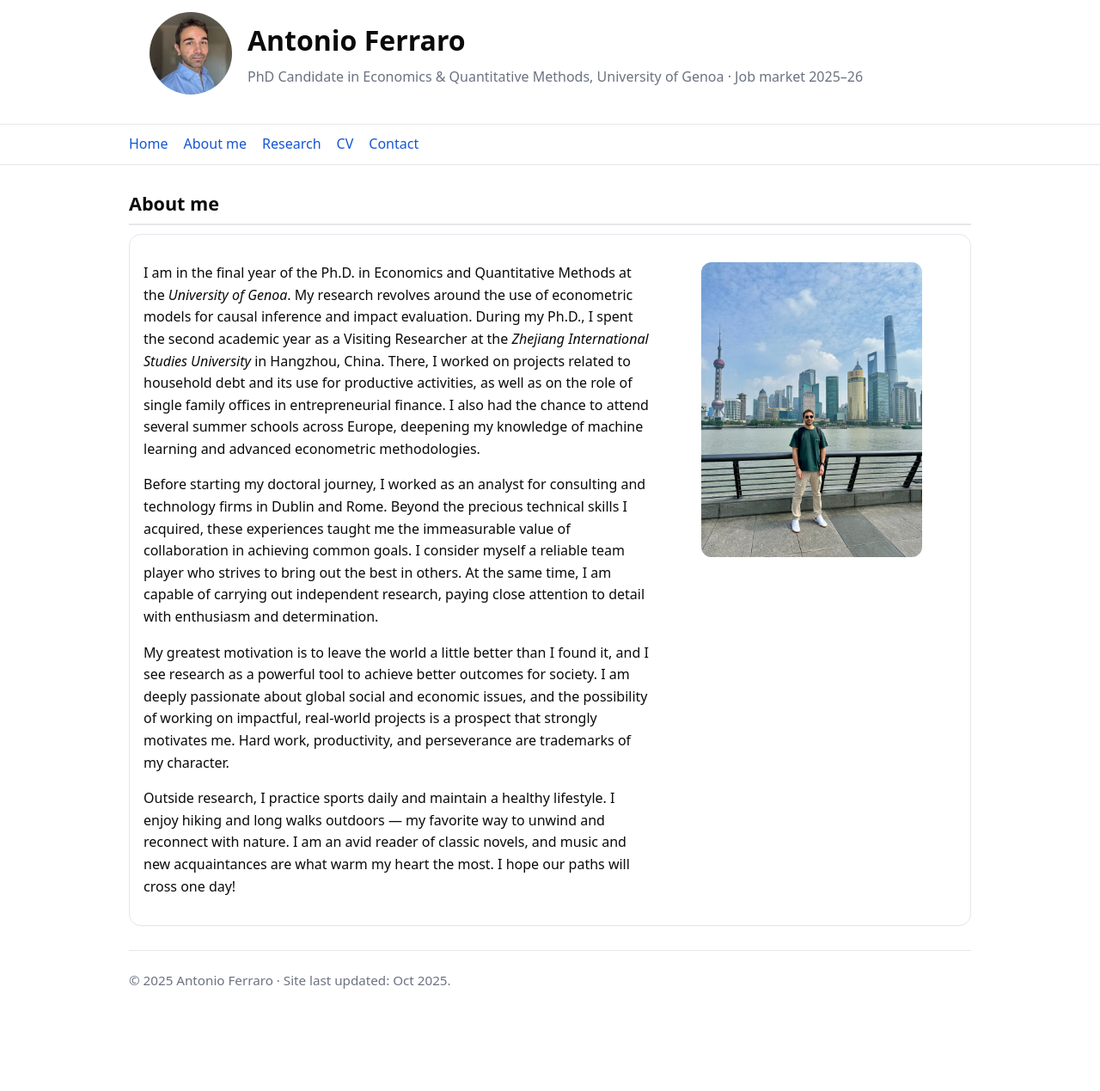
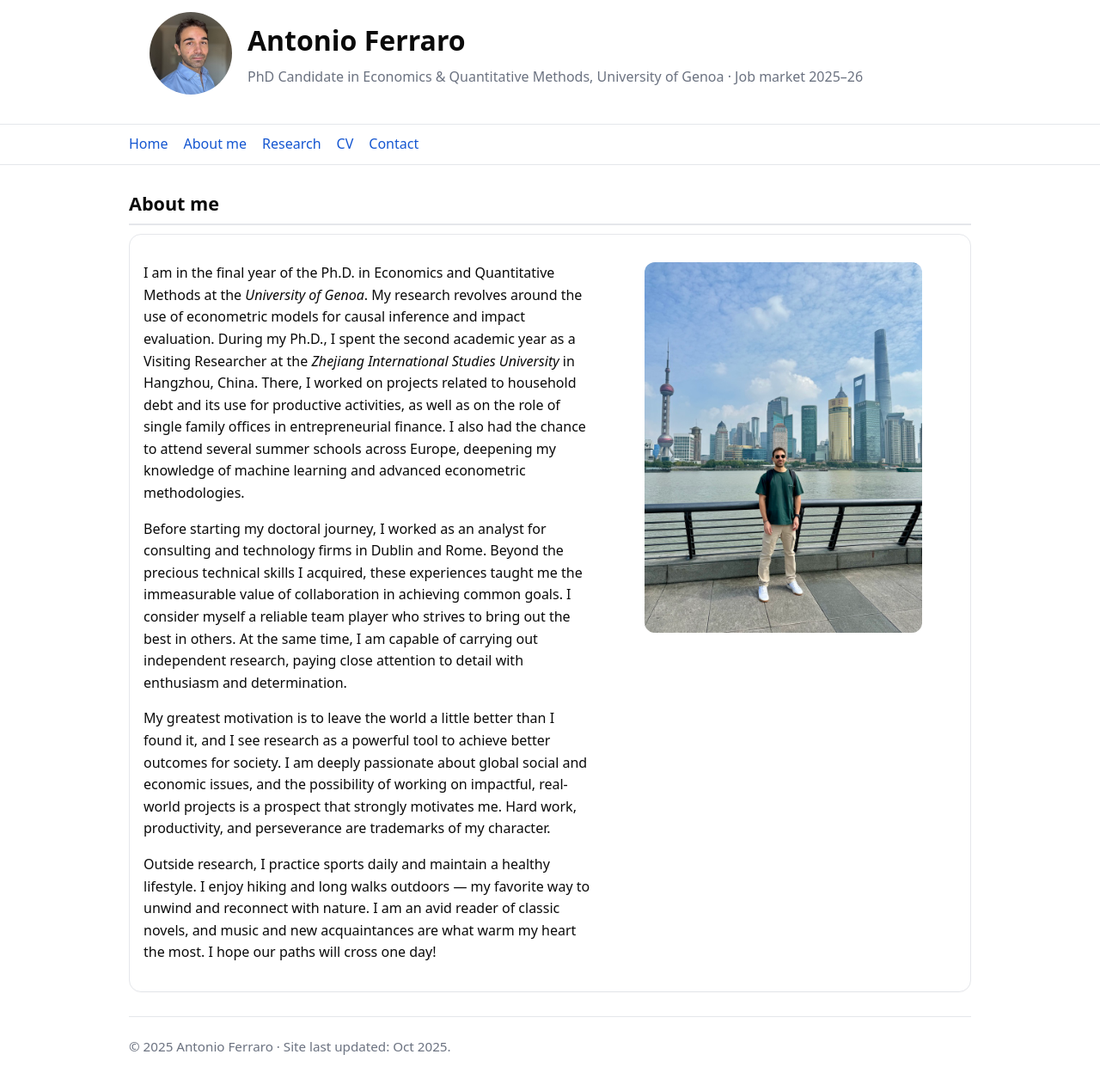
Before and after one commit to ferraroantonio/ferraroantonio.github.io, a Jekyll site: the page built from about.md, in a window 1280 px wide. Shown: the whole page at 86% size. Built offline with Jekyll 4.4.1, drawn with Linux system fonts in a browser that asks for light colours; before the commit the page ends 1192 px from its top, so only the background shows below that.

Commit message:
Update style.css

```diff
--- a/assets/style.css
+++ b/assets/style.css
@@ -33,19 +33,11 @@ footer.footer{border-top:1px solid var(--border);padding:22px 0 40px;color:var(-
 /* About page layout */
 .about-grid{
   display:grid;
-  grid-template-columns: 1.4fr 0.8fr;   /* image column narrower */
-  grid-template-areas: "text image";
+  grid-template-columns: 1.3fr 1fr;     /* text wider, image column same size as your first attempt */
+  grid-template-areas: "text image";    /* image on the RIGHT on desktop */
   gap:18px;
   align-items:start;
 }
-.about-photo img{
-  width:90%;                            /* reduce actual image width inside its column */
-  height:auto;
-  border-radius:12px;
-  margin:auto;
-  display:block;
-}
-
 .about-text{ grid-area:text; }
 .about-photo{ grid-area:image; }
 .about-photo img{ width:100%; height:auto; border-radius:12px; }
```
